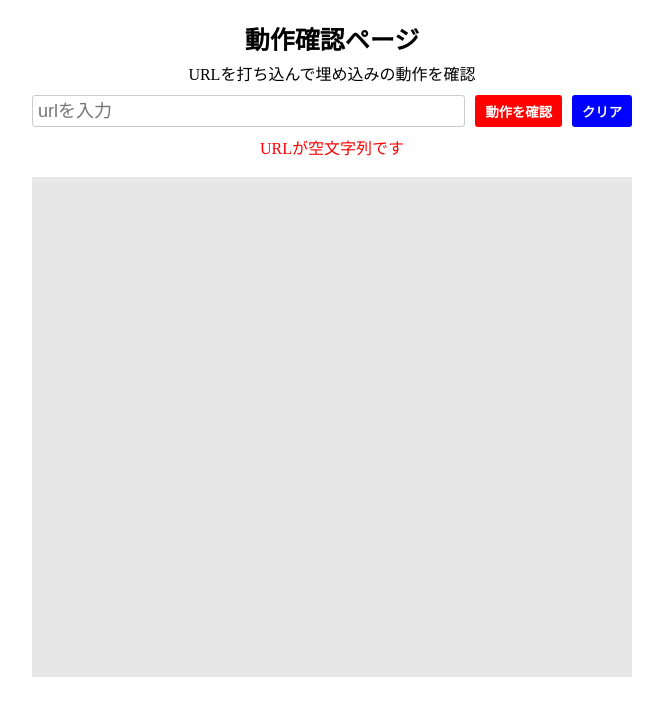
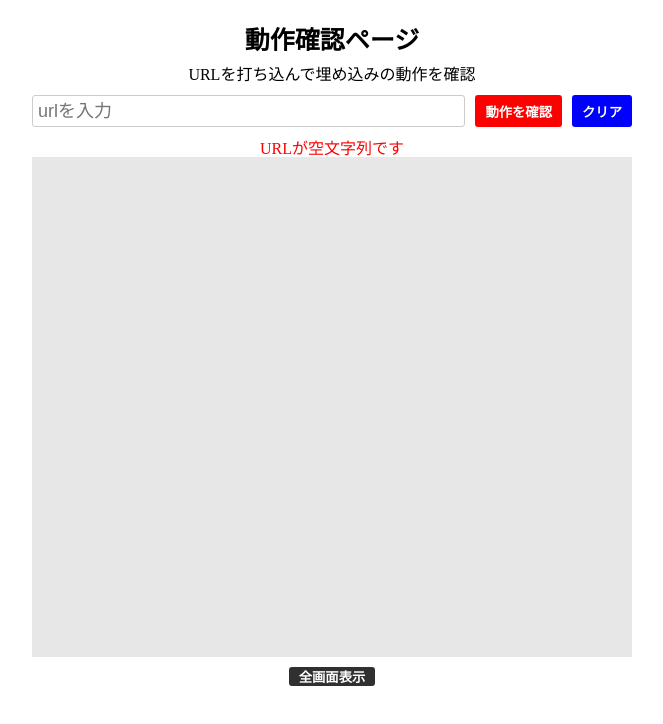
Before and after one commit to arco0922/iiiex-main2021-works, a React app: page /test in a window 1280 px wide. Shown: the top 724 px of the page, without its empty margins (308-971 px from the left). Built offline with nearby package versions, Linux system fonts and the light colour scheme.

Commit message:
[TestPage.tsx, WorksWindow.tsx] add: create full screen button and enable to switch

```diff
--- a/src/pages/TestPage/TestPage.tsx
+++ b/src/pages/TestPage/TestPage.tsx
@@ -5,13 +5,19 @@ import { WorksWindow } from './WorksWindow';
 
 export const TestPage: React.VFC = () => {
   const [srcUrl, setSrcUrl] = React.useState<string>('');
-
+  const [isFull, setFull] = React.useState<boolean>(false);
   return (
     <StyledRoot>
       <StyledContainer>
-        <StyledTitle>動作確認ページ</StyledTitle>
-        <UrlForm setSrcUrl={setSrcUrl}></UrlForm>
-        <WorksWindow srcUrl={srcUrl}></WorksWindow>
+        {isFull ? (
+          <></>
+        ) : (
+          <>
+            <StyledTitle>動作確認ページ</StyledTitle>
+            <UrlForm setSrcUrl={setSrcUrl}></UrlForm>
+          </>
+        )}
+        <WorksWindow srcUrl={srcUrl} isFull={isFull} setFull={setFull}></WorksWindow>
       </StyledContainer>
     </StyledRoot>
   );
--- a/src/pages/TestPage/WorksWindow.tsx
+++ b/src/pages/TestPage/WorksWindow.tsx
@@ -1,22 +1,53 @@
 import React from 'react';
-import styled from 'styled-components';
+import styled, { css } from 'styled-components';
 
 interface Props {
   srcUrl: string;
+  isFull: boolean;
+  setFull: (isfull: boolean) => void;
 }
 
-export const WorksWindow: React.VFC<Props> = ({ srcUrl }) => {
+export const WorksWindow: React.VFC<Props> = ({ srcUrl, isFull, setFull }) => {
+  const [windowWidth, setWindowWidth] = React.useState<string>('100%');
+  const [windowHeight, setWindowHeight] = React.useState<string>('500px');
+  const fullScreen = React.useCallback(
+    (e: React.MouseEvent<HTMLButtonElement>) => {
+      e.preventDefault();
+      setFull(true);
+      setWindowWidth('100vw');
+      setWindowHeight('100vh');
+    },
+    [setFull],
+  );
+  const exitfullScreen = React.useCallback(
+    (e: React.MouseEvent<HTMLButtonElement>) => {
+      e.preventDefault();
+      setFull(false);
+      setWindowWidth('100%');
+      setWindowHeight('500px');
+    },
+    [setFull],
+  );
   return (
-    <StyledContainer>
-      {srcUrl ? <StyledIframe src={srcUrl}></StyledIframe> : <StyledSkeleton></StyledSkeleton>}
-    </StyledContainer>
+    <>
+      <StyledContainer width={windowWidth} height={windowHeight}>
+        {srcUrl ? <StyledIframe src={srcUrl}></StyledIframe> : <StyledSkeleton></StyledSkeleton>}
+      </StyledContainer>
+      {isFull ? <></> : <StyledFullScreenButton onClick={fullScreen}>全画面表示</StyledFullScreenButton>}
+      {isFull ? <StyledExitFullScreenButton onClick={exitfullScreen}>全画面解除</StyledExitFullScreenButton> : <></>}
+    </>
   );
 };
 
-const StyledContainer = styled.div`
-  margin-top: 20px;
-  width: 100%;
-  height: 500px;
+interface ContainerProps {
+  width: string;
+  height: string;
+}
+
+const StyledContainer = styled.div<ContainerProps>`
+  margin-top: 0px;
+  width: ${({ width }) => width};
+  height: ${({ height }) => height};
 `;
 
 const StyledIframe = styled.iframe`
@@ -32,3 +63,30 @@ const StyledSkeleton = styled.div`
   height: 500px;
   background-color: #e7e7e7;
 `;
+
+const buttonStyle = css`
+  padding: 0px 10px;
+  outline: none;
+  border: none;
+  border-radius: 3px;
+  font-weight: bold;
+  background-color: #303030;
+  color: white;
+  &:hover {
+    background-color: #000000;
+    cursor: pointer;
+  }
+`;
+
+const StyledFullScreenButton = styled.button`
+  ${buttonStyle};
+  margin-top: 10px;
+`;
+
+const StyledExitFullScreenButton = styled.button`
+  ${buttonStyle};
+  position: absolute;
+  right: 10px;
+  bottom: 10px;
+  margin-top: 0px;
+`;
```
